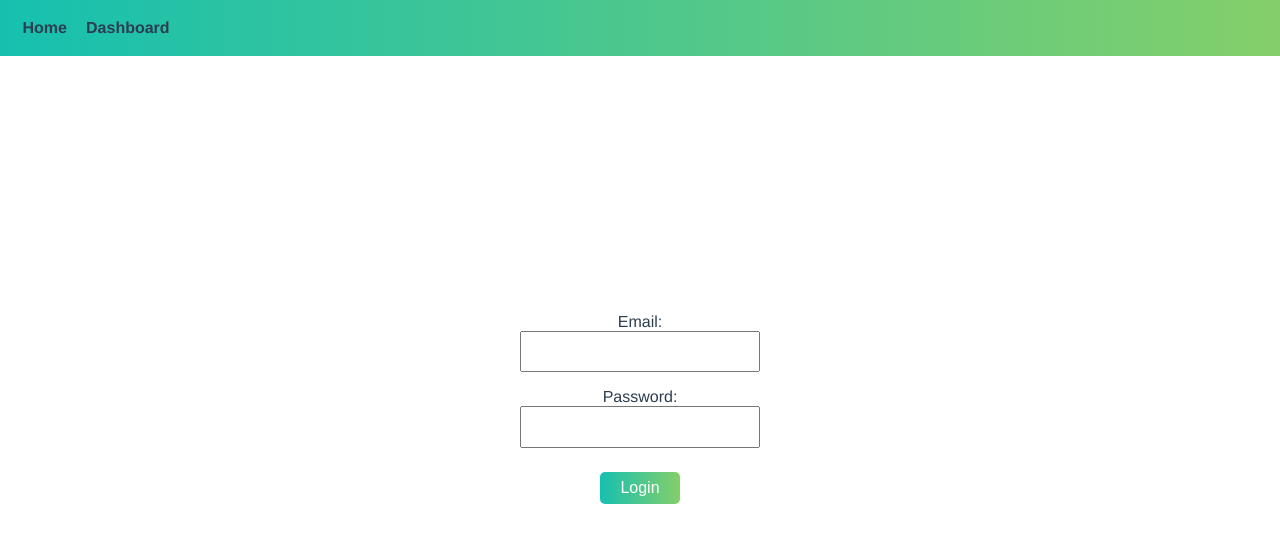
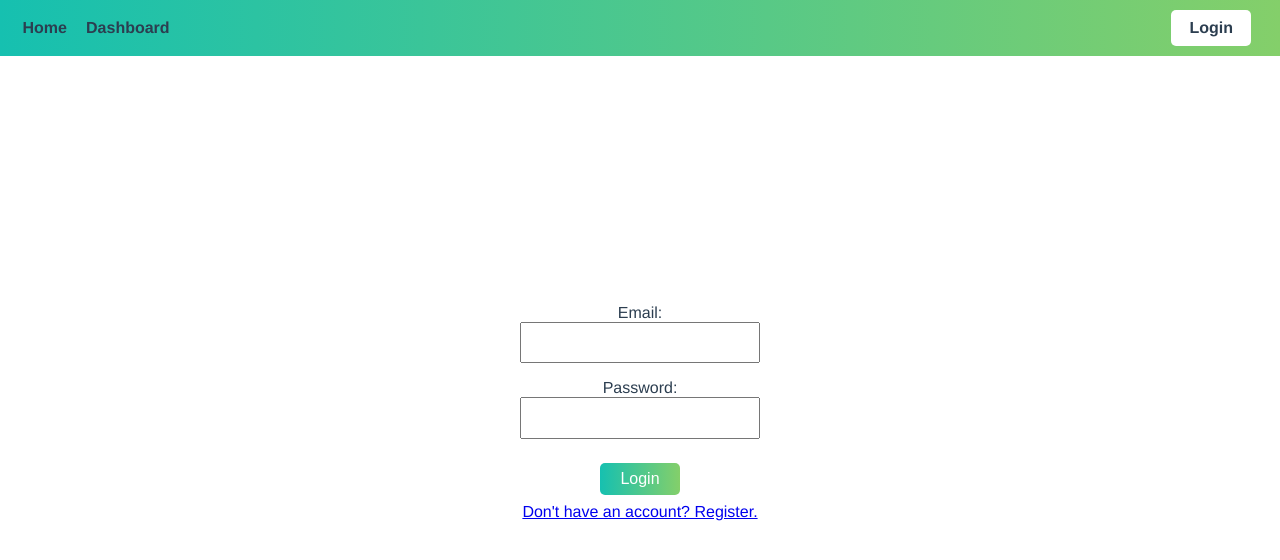
Before and after one commit to kasprzyk/authentication, a Vue app: page /login in a window 1280 px wide. Shown: the top 560 px of the page. Built offline with nearby package versions, Linux system fonts and the light colour scheme.

Commit message:
router-links added

```diff
--- a/src/components/AppNav.vue
+++ b/src/components/AppNav.vue
@@ -5,6 +5,9 @@
     </router-link>
     <router-link to="/dashboard">
       Dashboard
+    </router-link>
+    <router-link to="/login" class="button">
+      Login
     </router-link>
   </div>
 </template>
--- a/src/views/LoginUser.vue
+++ b/src/views/LoginUser.vue
@@ -14,6 +14,9 @@
       <button type="submit" name="button">
         Login
       </button>
+      <router-link to="/register">
+        Don't have an account? Register.
+      </router-link>
     </form>
   </div>
 </template>
--- a/src/views/RegisterUser.vue
+++ b/src/views/RegisterUser.vue
@@ -20,6 +20,9 @@
       <button type="submit" name="button">
         Register
       </button>
+      <router-link to="/register">
+        Don't have an account? Register.
+      </router-link>
     </form>
   </div>
 </template>
```
